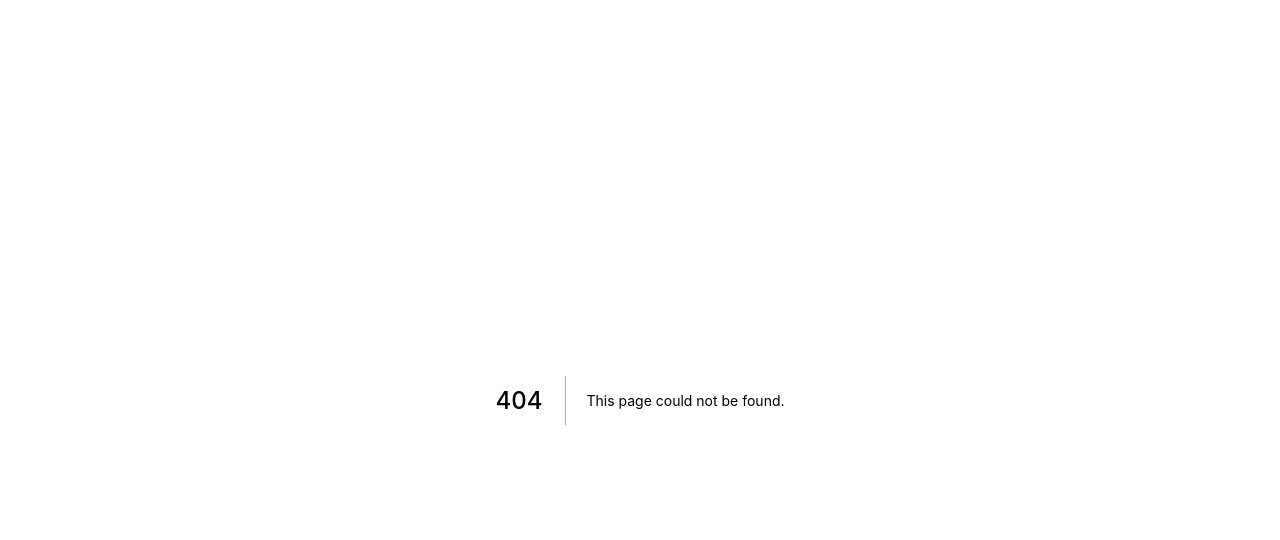
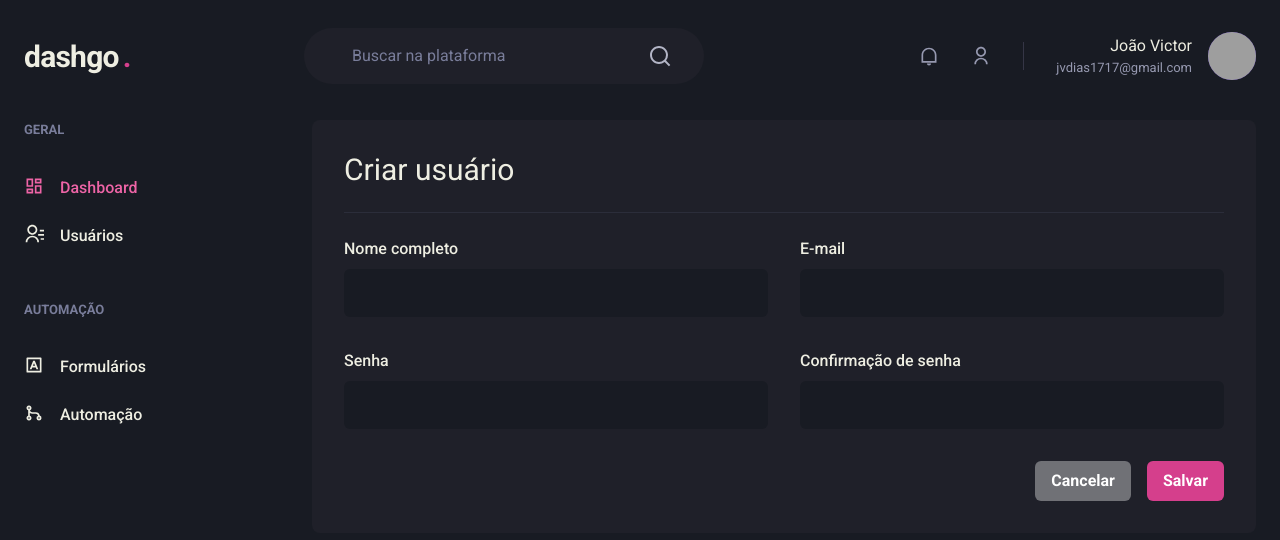
Before and after one commit to joaovictor3g/dashgo, a Next.js app: page /users/create in a window 1280 px wide. Before the commit this address had no page. Shown: the top 540 px of the page. Built offline with nearby package versions, Linux system fonts and the light colour scheme; grey boxes are pictures that could not be loaded.

Commit message:
feat(page): create users page

```diff
--- /dev/null
+++ b/src/pages/users/create.tsx
@@ -0,0 +1,55 @@
+import {
+  Box,
+  Button,
+  Divider,
+  Flex,
+  Heading,
+  HStack,
+  SimpleGrid,
+  VStack,
+} from "@chakra-ui/react";
+import { Input } from "../../components/Form";
+import { Header } from "../../components/Header";
+import { Sidebar } from "../../components/Sidebar";
+
+export default function Createuser() {
+  return (
+    <Box>
+      <Header />
+
+      <Flex w="100%" my="6" maxW={1480} mx="auto" px="6">
+        <Sidebar />
+
+        <Box flex="1" borderRadius={8} bg="gray.800" p="8">
+          <Heading size="lg" fontWeight="normal">
+            Criar usuário
+          </Heading>
+
+          <Divider my="6" borderColor="gray.700" />
+
+          <VStack spacing="8">
+            <SimpleGrid minChildWidth="240px" spacing="8" w="100%">
+              <Input name="name" label="Nome completo" />
+              <Input name="email" type="email" label="E-mail" />
+            </SimpleGrid>
+            <SimpleGrid minChildWidth="240px" spacing="8" w="100%">
+              <Input name="password" type="password" label="Senha" />
+              <Input
+                name="password_confirmation"
+                type="password"
+                label="Confirmação de senha"
+              />
+            </SimpleGrid>
+          </VStack>
+
+          <Flex mt="8" justify="flex-end">
+            <HStack spacing="4">
+              <Button colorScheme="whiteAlpha">Cancelar</Button>
+              <Button colorScheme="pink">Salvar</Button>
+            </HStack>
+          </Flex>
+        </Box>
+      </Flex>
+    </Box>
+  );
+}
```
Also changed, not shown: src/pages/users/index.tsx (+5 -5 lines).
